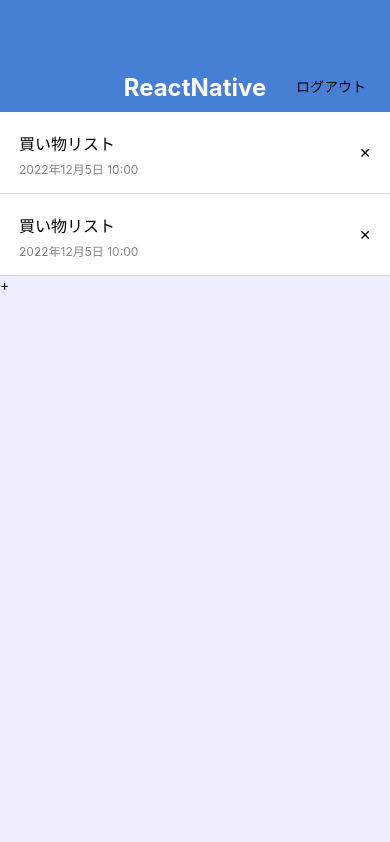
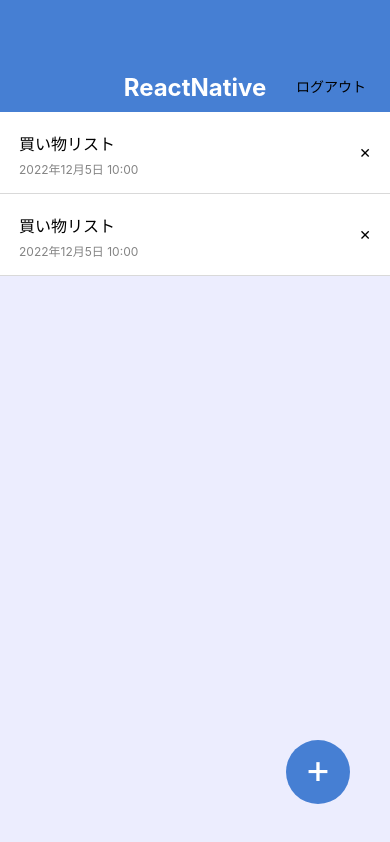
Before and after one commit to shutootaki/u-reactnative-memoapp, a React Native app: screen / in a window 390 px wide. Built offline with nearby package versions, Linux system fonts and the light colour scheme.

Commit message:
chore: button styled

```diff
--- a/src/components/CreateMemoButton.tsx
+++ b/src/components/CreateMemoButton.tsx
@@ -1,10 +1,33 @@
 import React from 'react';
-import { Text, View } from 'react-native';
+import { StyleSheet, Text, View } from 'react-native';
 
 export const CreateMemoButton = () => {
   return (
-    <View>
-      <Text>+</Text>
+    <View style={styels.createMemoButton}>
+      <Text style={styels.createMemoButtonText}>+</Text>
     </View>
   );
 };
+
+const styels = StyleSheet.create({
+  createMemoButton: {
+    backgroundColor: '#467FD3',
+    alignItems: 'center',
+    width: 64,
+    height: 64,
+    borderRadius: 32,
+    position: 'absolute',
+    right: 40,
+    bottom: 40,
+    shadowColor: '#0000000',
+    shadowOffset: { width: 0, height: 8 },
+    shadowOpacity: 0.25,
+    shadowRadius: 8,
+    elevation: 8
+  },
+  createMemoButtonText: {
+    color: '#ffffff',
+    fontSize: 40,
+    marginTop: 4
+  }
+});
```
